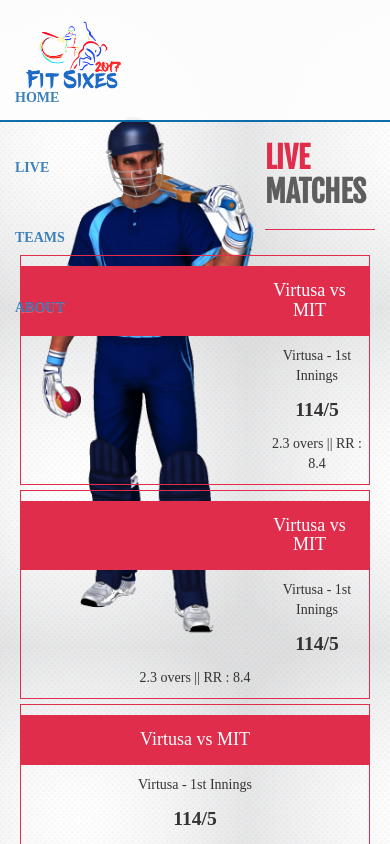
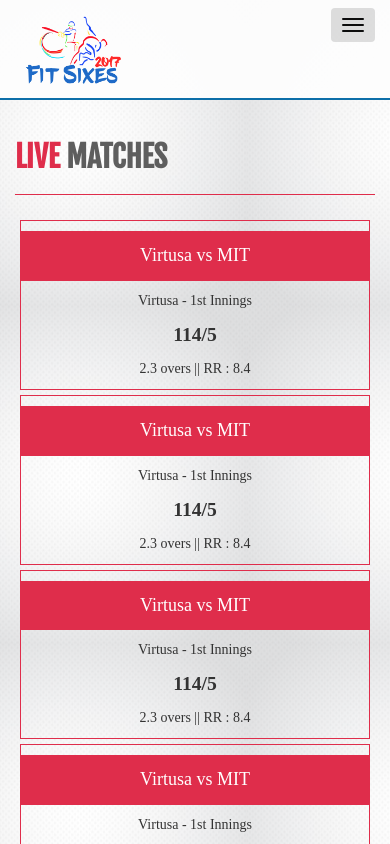
Before and after one commit to ishankap2/FitSixes_Frontend, an Angular app: page /home in a window 390 px wide. Shown: the top 844 px of the page. Built offline with nearby package versions, Linux system fonts and the light colour scheme; a web font is replaced by a local one.

Commit message:
responsive

```diff
--- a/src/app/common/header/header.component.css
+++ b/src/app/common/header/header.component.css
@@ -3,8 +3,7 @@
 }
 .navbar-right{
   margin-right: 20px;
-  height: 50px;
-
+  /*height: 50px;*/
 }
 .navbar-default {
   background-color: white;
@@ -13,7 +12,7 @@
 }
 .navbar{
   /*border-bottom: solid #168fec 3px;*/
-  padding-top: 5px;
+
   margin-bottom: 0px;
   background-color: #fdfdfd;
   border-bottom: solid #0068a5 2px;
@@ -30,3 +29,6 @@
   line-height: 50px;
   font-size: 1em;
 }
+.icon-bar{
+  background-color: black;
+}
--- a/src/app/common/header/header.component.html
+++ b/src/app/common/header/header.component.html
@@ -1,13 +1,24 @@
-<nav class="navbar .navbar-custom navbar-fixed-top">
+<nav class="navbar .navbar-custom navbar-fixed-top" >
   <div class="container-fluid">
     <div class="navbar-header">
+      <button type="button" class="navbar-toggle" data-toggle="collapse" data-target="#myNavbar" style="background-color: gainsboro">
+        <span class="icon-bar"></span>
+        <span class="icon-bar"></span>
+        <span class="icon-bar"></span>
+      </button>
       <a class="navbar-brand" href="#"><img src="../../../assets/img/logo.png" alt="" width="120px"></a>
     </div>
+    <div class="hidden-lg">
+    <br >
+      <br>
+    </div>
+    <div class="collapse navbar-collapse" id="myNavbar">
     <ul class="nav navbar-nav navbar-right">
       <li class="active"><a href="#">HOME</a></li>
       <li><a href="#live">LIVE</a></li>
       <li><a href="#">TEAMS</a></li>
       <li><a href="#">ABOUT</a></li>
     </ul>
+    </div>
   </div>
 </nav>
--- a/src/app/home/home.component.html
+++ b/src/app/home/home.component.html
@@ -1,7 +1,7 @@
 <div  style="background: url('../../assets/img/background.png') center center fixed;padding-top: 100px;">
 <div class="container">
   <div class="row">
-    <div class="col-lg-3">
+    <div class="col-lg-3  hidden-xs  hidden-sm  hidden-md">
       <img  src="../../assets/img/crickter.png" alt="" width="250px" style="float:left" class="pull-left img-responsive">
     </div>
     <div class="col-lg-6">
@@ -53,7 +53,7 @@
       <li> </li>
     </ul>
     </div>
-    <div class="col-lg-3">
+    <div class="col-lg-3  hidden-xs  hidden-sm  hidden-md">
       <img  src="../../assets/img/4.png" alt="" class="pull-right img-responsive" width="250px" style="float:left">
     </div>
   </div>
--- a/src/index.html
+++ b/src/index.html
@@ -10,9 +10,7 @@
   <script src="https://ajax.googleapis.com/ajax/libs/jquery/3.2.1/jquery.min.js"></script>
   <!-- Latest compiled and minified CSS -->
   <link rel="stylesheet" href="https://maxcdn.bootstrapcdn.com/bootstrap/3.3.7/css/bootstrap.min.css" integrity="sha384-BVYiiSIFeK1dGmJRAkycuHAHRg32OmUcww7on3RYdg4Va+PmSTsz/K68vbdEjh4u" crossorigin="anonymous">
-
   <!-- Optional theme -->
-  <link rel="stylesheet" href="https://maxcdn.bootstrapcdn.com/bootstrap/3.3.7/css/bootstrap-theme.min.css" integrity="sha384-rHyoN1iRsVXV4nD0JutlnGaslCJuC7uwjduW9SVrLvRYooPp2bWYgmgJQIXwl/Sp" crossorigin="anonymous">
   <link href="https://fonts.googleapis.com/css?family=Roboto" rel="stylesheet">
   <!-- Latest compiled and minified JavaScript -->
   <script src="https://maxcdn.bootstrapcdn.com/bootstrap/3.3.7/js/bootstrap.min.js" integrity="sha384-Tc5IQib027qvyjSMfHjOMaLkfuWVxZxUPnCJA7l2mCWNIpG9mGCD8wGNIcPD7Txa" crossorigin="anonymous"></script>
```
